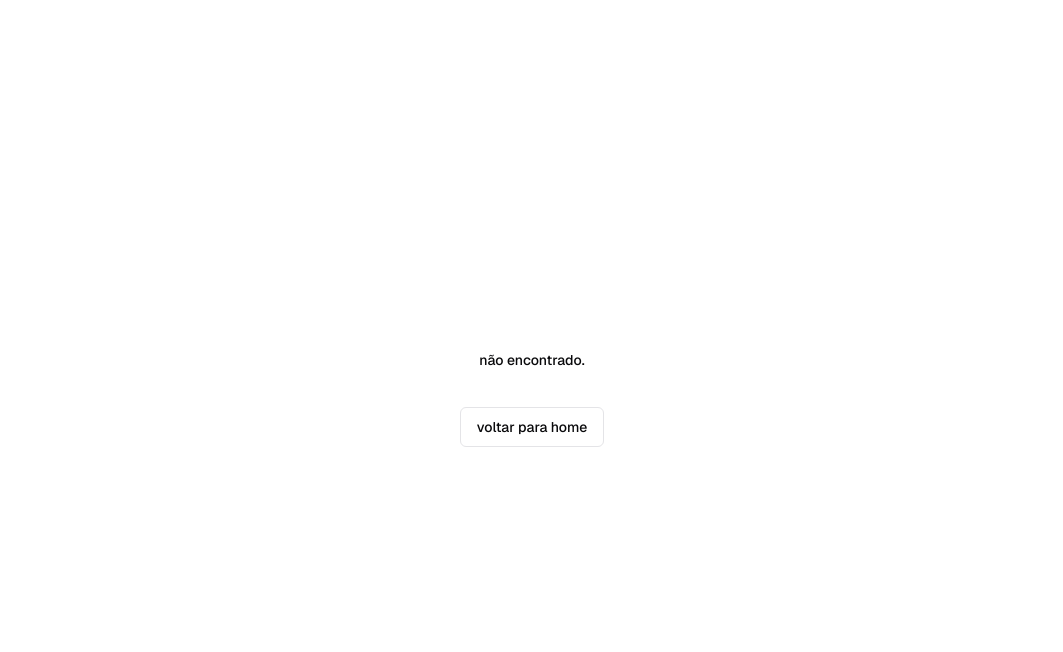
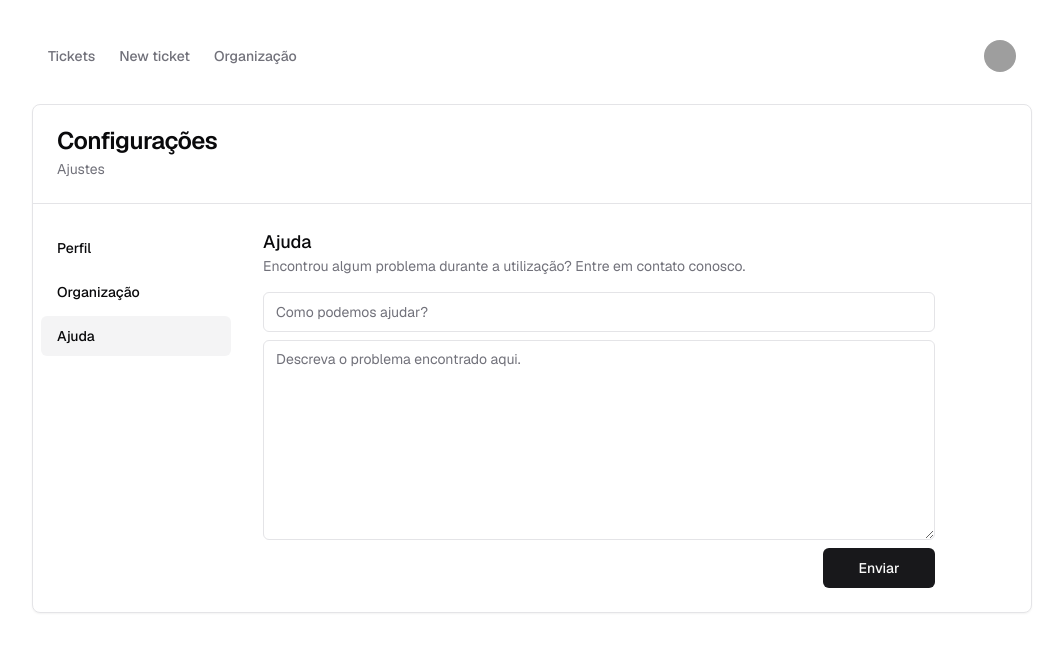
Before and after one commit to renanleonel/quark, a Next.js app: page /settings/help in a window 1280 px wide. Before the commit this address had no page. Shown: the top 652 px of the page, without its empty margins (108-1171 px from the left). Built offline with nearby package versions, Linux system fonts and the light colour scheme; no server answers; grey boxes are pictures that could not be loaded.

Commit message:
feat: help email form

```diff
--- /dev/null
+++ b/src/app/(auth)/settings/help/page.tsx
@@ -0,0 +1,23 @@
+import { Metadata } from 'next';
+
+import HelpForm from '@/components/form/help/help-form';
+
+export const metadata: Metadata = {
+    title: 'Ajuda',
+    description: 'Ajuda',
+};
+
+const Help = () => {
+    return (
+        <main>
+            <h2 className='text-lg font-medium'>Ajuda</h2>
+            <p className='text-sm text-muted-foreground'>
+                Encontrou algum problema durante a utilização? Entre em contato
+                conosco.
+            </p>
+            <HelpForm />
+        </main>
+    );
+};
+
+export default Help;
--- a/src/app/(auth)/settings/layout.tsx
+++ b/src/app/(auth)/settings/layout.tsx
@@ -17,6 +17,10 @@ const sidebarNavItems = [
     {
         title: 'Organização',
         href: '/settings/organization',
+    },
+    {
+        title: 'Ajuda',
+        href: '/settings/help',
     },
 ];
 
--- /dev/null
+++ b/src/components/form/help/help-form.tsx
@@ -0,0 +1,23 @@
+import { Input } from '@/components/ui/input';
+import { Textarea } from '@/components/ui/textarea';
+import SubmitButton from '@/components/form/submit-button';
+
+const HelpForm = () => {
+    return (
+        <form className='flex flex-col gap-2 h-full mt-4'>
+            <Input id='email' placeholder='Como podemos ajudar?' name='name' />
+
+            <Textarea
+                name='description'
+                id='description'
+                className='h-full min-h-[200px]'
+                placeholder='Descreva o problema encontrado aqui.'
+            />
+            <div className='w-full flex justify-end'>
+                <SubmitButton text='Enviar' className='w-28' />
+            </div>
+        </form>
+    );
+};
+
+export default HelpForm;
```
